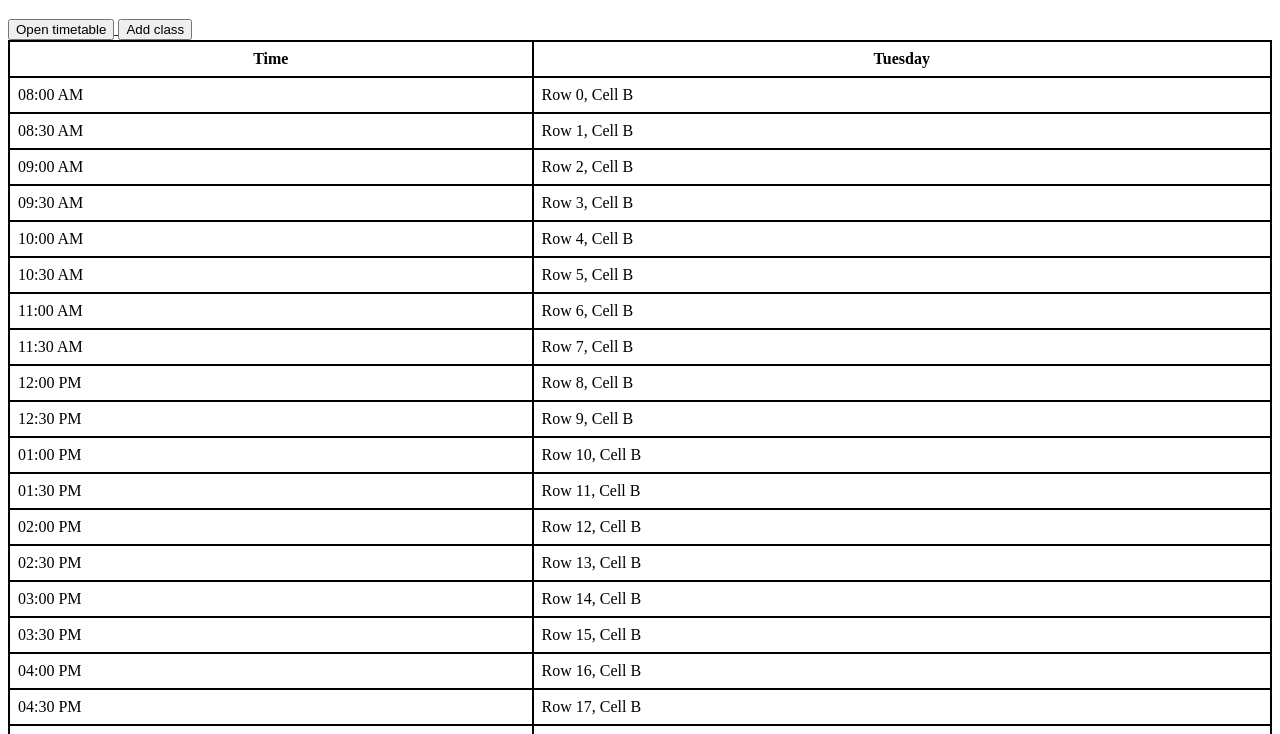
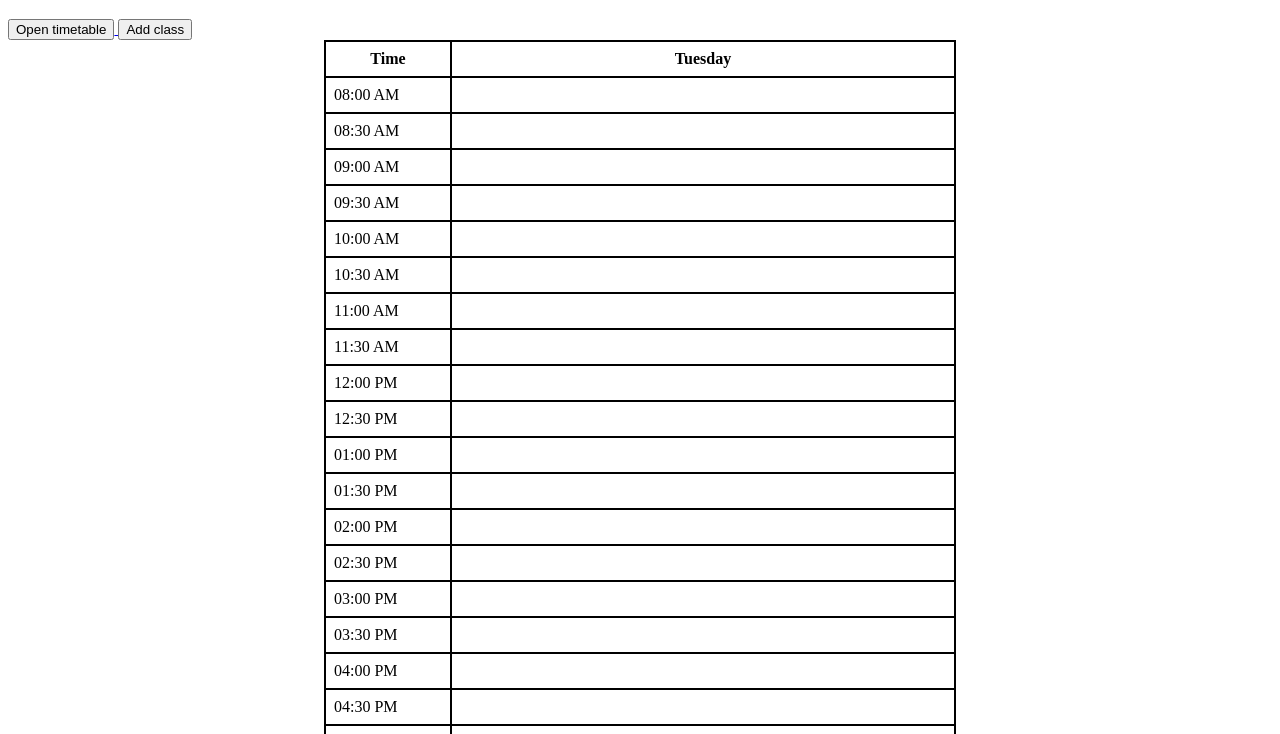
Before and after one commit to revaldihansya/UNSW-Timetable, a plain HTML site: page index.html in a window 1280 px wide. Shown: the part 61-795 px from the top of the page. Drawn offline with Linux system fonts and the light colour scheme.

Commit message:
table format

```diff
--- a/index_style.css
+++ b/index_style.css
@@ -5,8 +5,8 @@ div {
 
 table {
     /* This merges the cell borders so you don't get ugly double lines */
+    width: 50%;
     border-collapse: collapse;
-    width: 100%;
 }
 
 th, td {
@@ -14,3 +14,7 @@ th, td {
     border: 2px solid black;
     padding: 8px;
 }
+
+th:first-child, td:first-child {
+    width: 20%;
+}
--- a/timetable_table.js
+++ b/timetable_table.js
@@ -19,7 +19,7 @@ for (let i = 0; i <= 25; i++) {
         <tr>
             <td>${timeString}</td>
             <!-- names of the classes. TODO -->
-            <td>Row ${i}, Cell B</td>
+            <td></td>
         </tr>
     `;
 
```
Also changed, not shown: index.html (+1 -1 lines), logs.txt.
